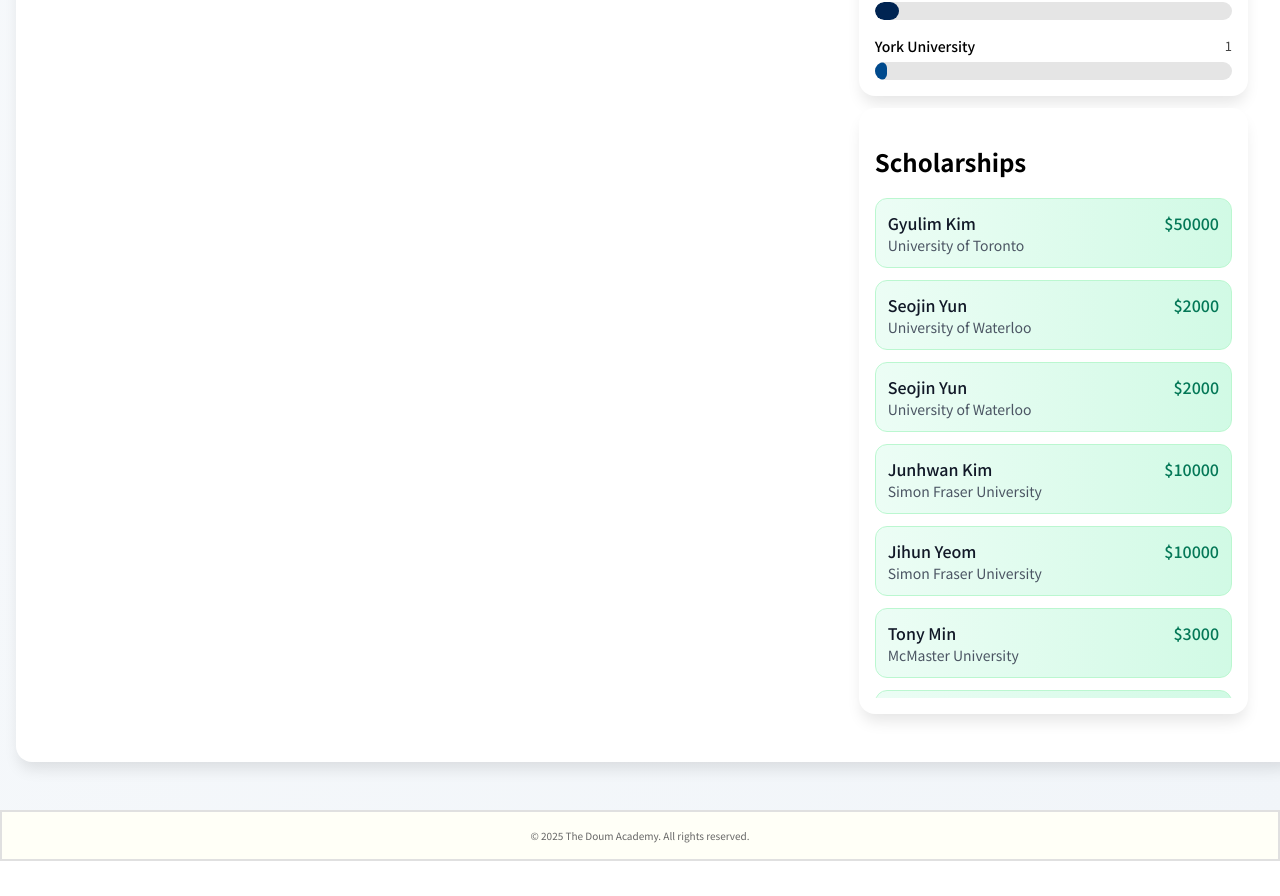
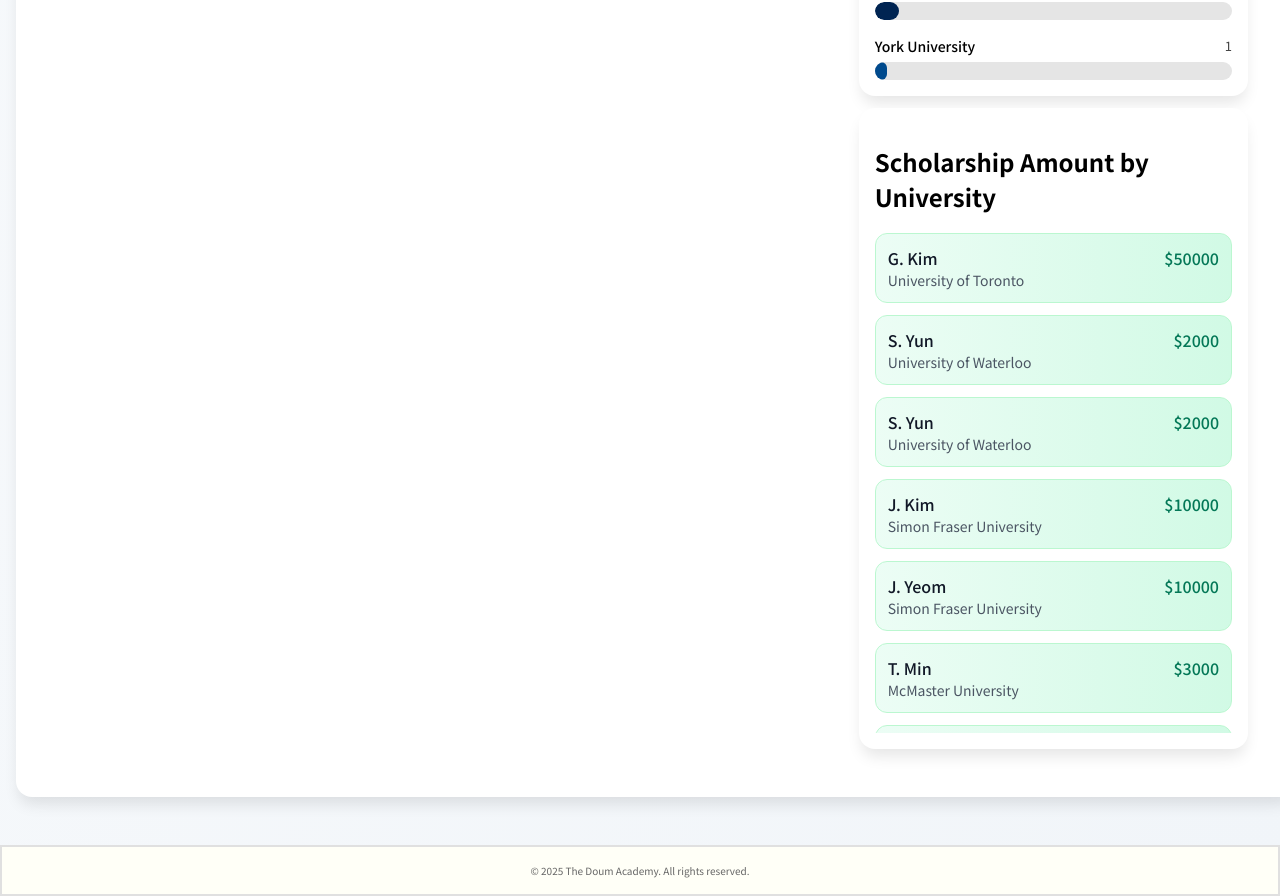
Before and after one commit to junuiui/the-doum-academy-website, a Next.js app: page /achievements in a window 1280 px wide. Shown: the part 1414-2310 px from the top of the page. Before the commit the page ends 2275 px from the top, so only its background shows below. Built offline with nearby package versions, Linux system fonts and the light colour scheme.

Commit message:
stats ko added

```diff
--- a/src/components/stats/ScholarshipList.tsx
+++ b/src/components/stats/ScholarshipList.tsx
@@ -15,21 +15,21 @@ type Props = {
     scholarships: ScholarshipItem[];
 }
 
-export default function ScholarshipList({ scholarships }: Props) {
+export default function ScholarshipList({ title, scholarships }: Props) {
     // console.log(scholarships)
 
     return (
         <div className={styles.container}>
 
             {/* Header */}
-            <h2>Scholarships</h2>
+            <h2>{title}</h2>
 
             {/* Scholarship cards */}
             <div className={styles.listContainer}>
                 {scholarships.map((scholarship, index) => (
                     <div key={index} className={styles.listItem}>
                         <div className={styles.info}>
-                            <p className={styles.name}>{scholarship.Name}</p>
+                            <p className={styles.name}>{scholarship.Name.split(' ')[0][0]}. {scholarship.Name.split(' ')[1]}</p>
                             <p className={styles.university}>{scholarship.School}</p>
                         </div>
                         <div className={styles.amount}>${scholarship.ScholarshipAmount}</div>
--- a/src/components/stats/StatsSections.tsx
+++ b/src/components/stats/StatsSections.tsx
@@ -1,3 +1,7 @@
+'use client'
+
+import { usePathname } from 'next/navigation'
+
 import HorizontalBarChart from './HorizontalBarChart'
 import SummaryCards from './SummaryCards'
 import styles from './StatsSection.module.css'
@@ -19,6 +23,11 @@ type Props = {
 }
 
 export default function StatsSection({ rawData }: Props) {
+
+    const pathname = usePathname()
+    const isKo = pathname.startsWith('/ko')
+    const lang = isKo ? 'ko' : 'en'
+
     const data = cleanData(rawData)
 
     const schoolData = countBySchool(data)
@@ -39,20 +48,13 @@ export default function StatsSection({ rawData }: Props) {
             />
 
             <HorizontalBarChart
-                title="University Breakdown"
+                title={lang === 'ko' ? "대학별 진학 현황" : "University Breakdown"}
                 data={schoolData}
                 colors={schoolColors}
             />
 
-            {/*
-            <HorizontalBarChart
-                title="Offers by Major Category"
-                data={majorData}
-                colors={departmentColors}
-            /> */}
-
             <ScholarshipList
-                title="Scholarship Amount by University"
+                title={lang === 'ko' ? '대학별 장학금 규모' : "Scholarship Amount by University"}
                 scholarships={scholarshipDataName}
 
             />
```
